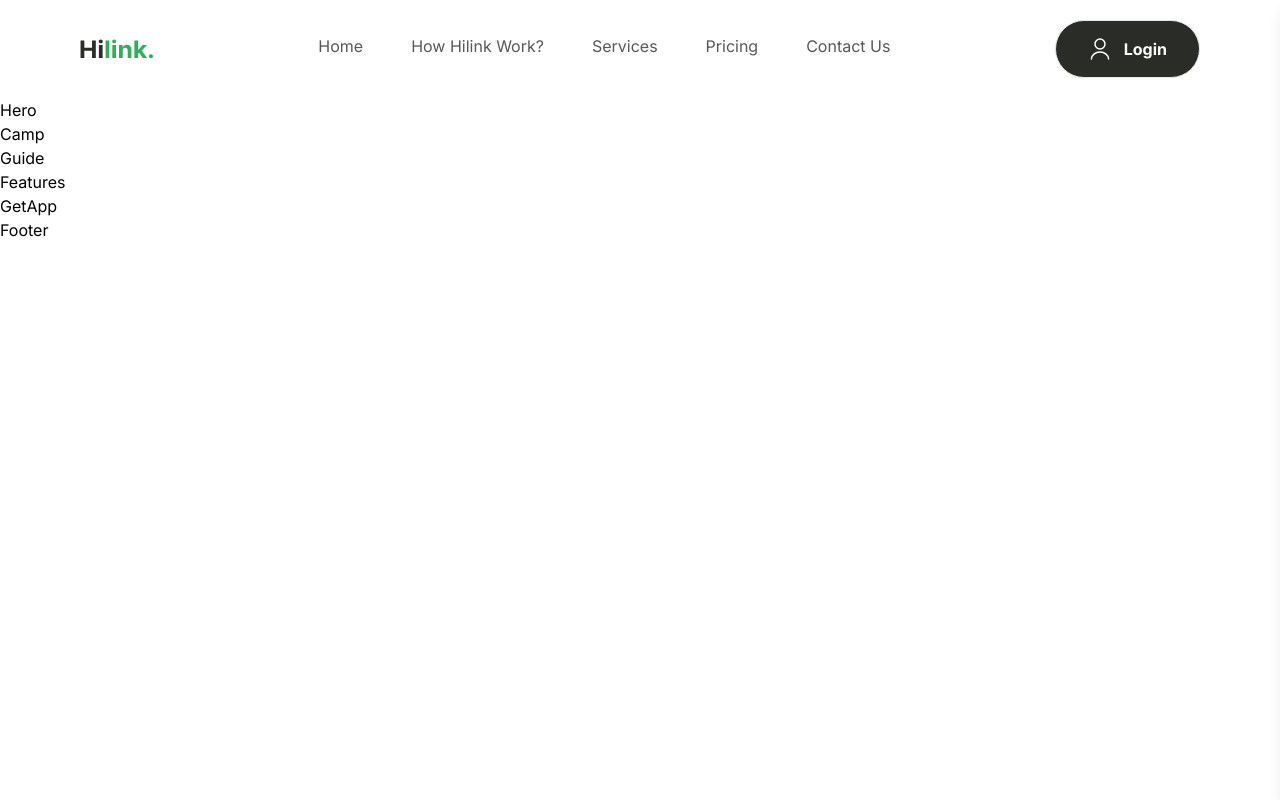
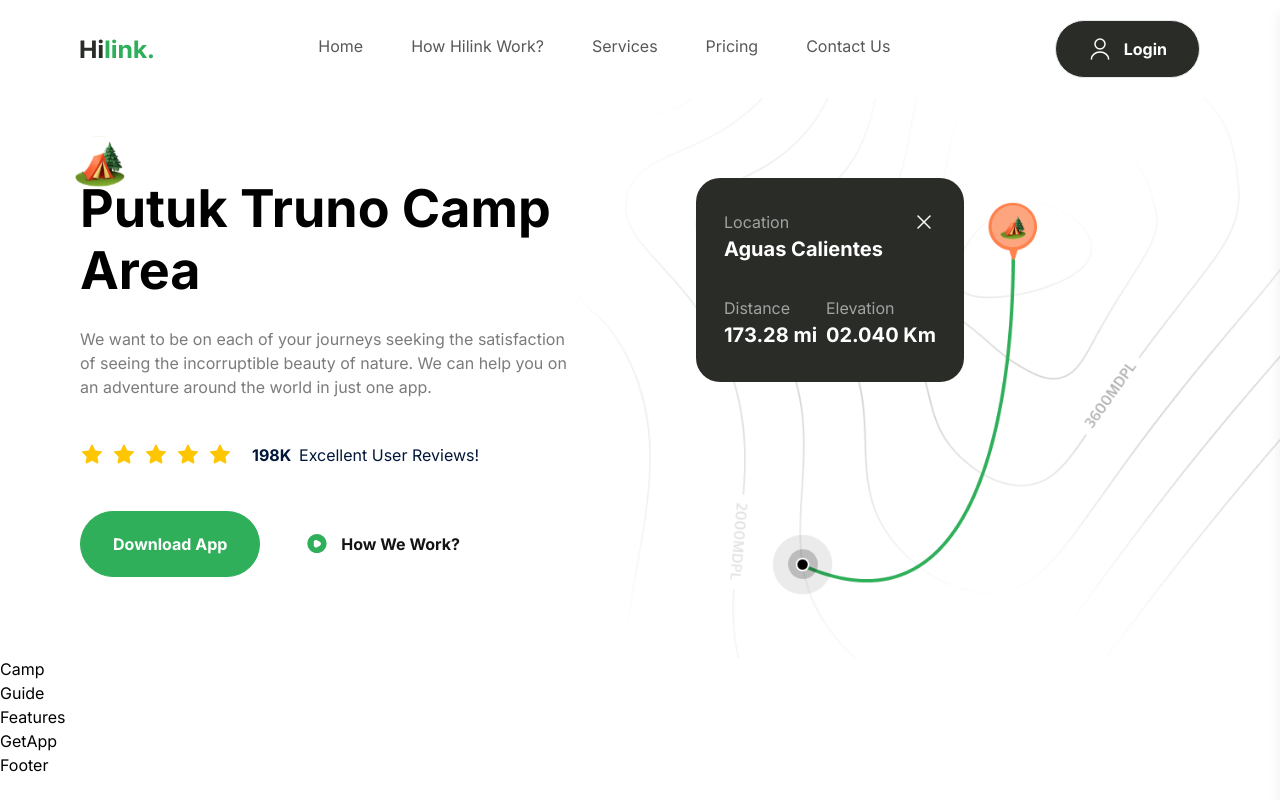
Before and after one commit to MenathNDGD/Travel-Web-UI-NextJS, a Next.js app: page / in a window 1280 px wide. Built offline with nearby package versions, Linux system fonts and the light colour scheme.

Commit message:
Implement Hero component with detailed content and interactive buttons

```diff
--- a/components/Hero.tsx
+++ b/components/Hero.tsx
@@ -1,7 +1,85 @@
-import React from "react";
+import Image from "next/image";
+
+import Button from "./Button";
 
 const Hero = () => {
-  return <div>Hero</div>;
+  return (
+    <section className="max-container padding-container flex flex-col gap-20 py-10 pb-32 md:gap-28 lg:py-20 xl:flex-row">
+      <div className="hero-map" />
+
+      <div className="relative z-20 flex flex-1 flex-col xl:w-1/2">
+        <Image
+          src={"/camp.svg"}
+          alt="Camp"
+          width={50}
+          height={50}
+          className="absolute left-[-5px] top-[-35px] sm:top-[-42px] w-10 lg:w-[50px]"
+        />
+        <h1 className="bold-52 lg:bold-88">Putuk Truno Camp Area</h1>
+        <p className="regular-16 mt-6 text-gray-30 xl:max-w-[520px]">
+          We want to be on each of your journeys seeking the satisfaction of
+          seeing the incorruptible beauty of nature. We can help you on an
+          adventure around the world in just one app.
+        </p>
+
+        <div className="my-11 flex flex-wrap gap-5">
+          <div className="flex items-center gap-2">
+            {Array(5)
+              .fill(1)
+              .map((_, index) => (
+                <Image
+                  src={"/star.svg"}
+                  key={index}
+                  alt="Star"
+                  width={24}
+                  height={24}
+                />
+              ))}
+          </div>
+
+          <p className="bold-16 lg:bold-20 text-blue-70">
+            198K{" "}
+            <span className="regular-16 lg:regular-20 ml-1">
+              Excellent User Reviews!
+            </span>
+          </p>
+        </div>
+
+        <div className="flex flex-col w-full gap-3 sm:flex-row">
+          <Button type="button" title="Download App" variant="btn_green" />
+          <Button
+            type="button"
+            title="How We Work?"
+            icon="/play.svg"
+            variant="btn_white_text"
+          />
+        </div>
+      </div>
+
+      <div className="relative flex flex-1 items-start">
+        <div className="relative flex z-20 w-[268px] flex-col gap-8 rounded-3xl bg-green-90 px-7 py-8">
+          <div className="flex flex-col">
+            <div className="flexBetween">
+              <p className="regular-16 text-gray-20">Location</p>
+              <Image src={"/close.svg"} alt="Close" width={24} height={24} />
+            </div>
+            <p className="bold-20 text-white">Aguas Calientes</p>
+          </div>
+
+          <div className="flexBetween">
+            <div className="flex flex-col">
+              <p className="regular-16 block text-gray-20">Distance</p>
+              <p className="bold-20 text-white">173.28 mi</p>
+            </div>
+            <div className="flex flex-col">
+              <p className="regular-16 block text-gray-20">Elevation</p>
+              <p className="bold-20 text-white">02.040 Km</p>
+            </div>
+          </div>
+        </div>
+      </div>
+    </section>
+  );
 };
 
 export default Hero;
```
